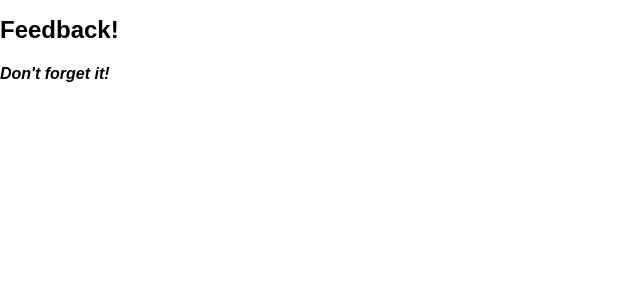
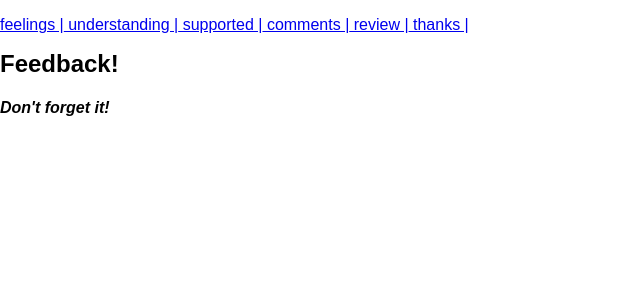
Before and after one commit to Maxwell1126/weekend-challenge-5-feedback, a React (Create React App) app: page / in a window 1280 px wide. Shown: the top 300 px of the page, without its empty margins (0-640 px from the left). Built offline with nearby package versions, Linux system fonts and the light colour scheme.

Commit message:
Added links to home page that will be used for testing all future pages.

```diff
--- a/src/components/App/App.js
+++ b/src/components/App/App.js
@@ -10,7 +10,21 @@ class App extends Component {
       <div>
         <Router>
           <div>
+            <p>
+              <Link to="/feelings">feelings |</Link>
+              <Link to="/understanding"> understanding |</Link>
+              <Link to="/supported"> supported |</Link>
+              <Link to="/comments"> comments |</Link>
+              <Link to="/review"> review |</Link>
+              <Link to="/thanks"> thanks |</Link>
+            </p>
+
             <Route path='/' component={Header} />
+            {/* <Route exact path='/understanding' component={Header} />
+            <Route exact path='/supported' component={Header} />
+            <Route exact path='/comments' component={Header} />
+            <Route exact path='/review' component={Header} />
+            <Route exact path='/thanks' component={Header} /> */}
           </div>
         </Router>
       </div>
```
